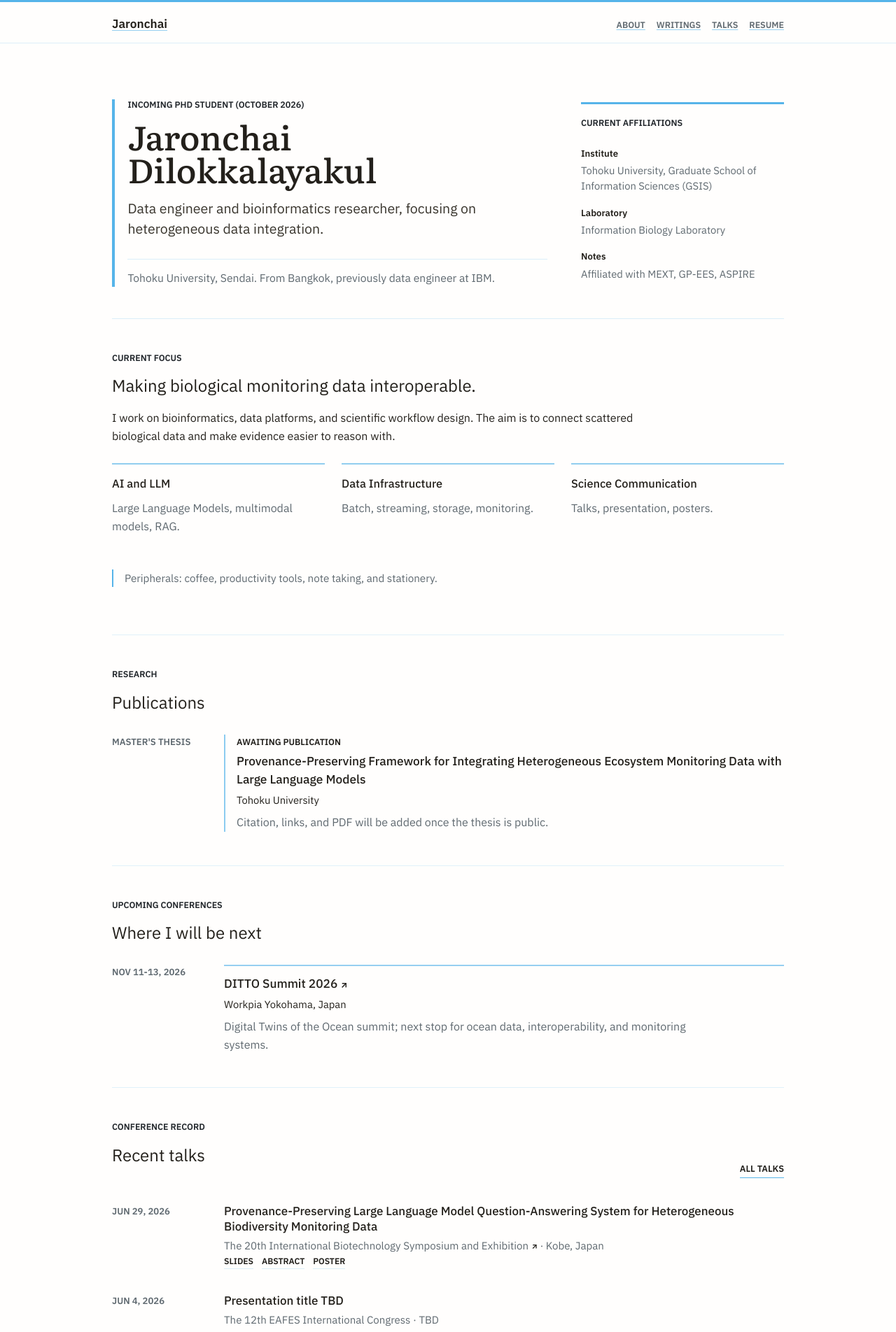
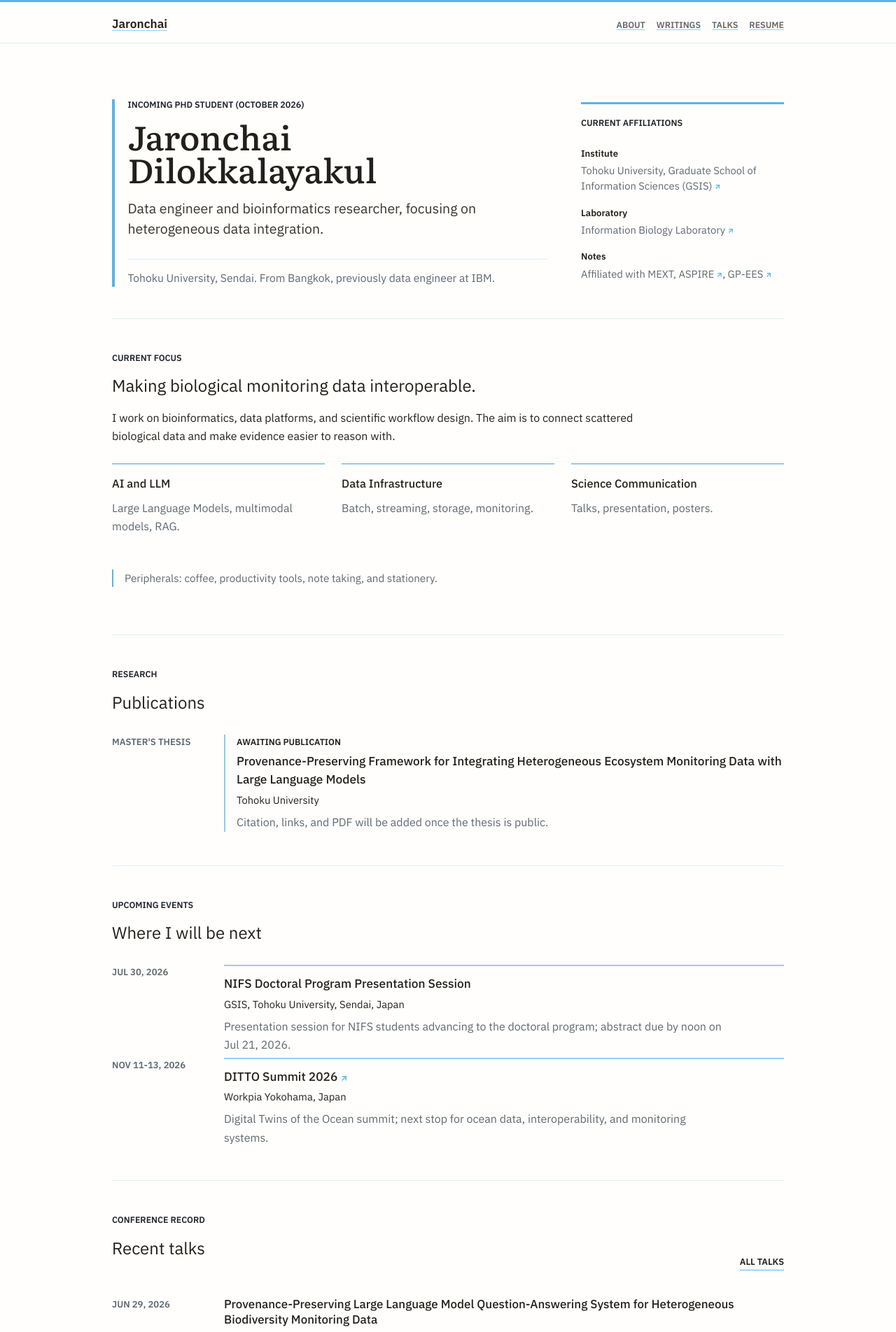
Before and after one commit to jarondlk/jaronchai-blog, a Jekyll site: the page built from index.markdown, in a window 1280 px wide. Shown: the top 1904 px of the page at 70% size. Built offline with Jekyll 4.4.1, drawn with Linux system fonts in a browser that asks for light colours; some of the changed text lies outside the part shown.

Commit message:
Aesthetics

```diff
--- a/_data/upcoming_conferences.yml
+++ b/_data/upcoming_conferences.yml
@@ -1,3 +1,9 @@
+- title: "NIFS Doctoral Program Presentation Session"
+  date_start: "2026-07-30"
+  date_label: "Jul 30, 2026"
+  location: "GSIS, Tohoku University, Sendai, Japan"
+  note: "Presentation session for NIFS students advancing to the doctoral program; abstract due by noon on Jul 21, 2026."
+
 - title: "DITTO Summit 2026"
   date_start: "2026-11-11"
   date_end: "2026-11-13"
--- a/_sass/minima/_layout.scss
+++ b/_sass/minima/_layout.scss
@@ -353,6 +353,7 @@ a:focus-visible,
 .page-link:focus-visible,
 .footer-underline:focus-visible,
 .section-link:focus-visible,
+.affiliation-link:focus-visible,
 .talk-meta-link:focus-visible,
 .talk-link:focus-visible {
   outline: 2px solid $accent-blue;
@@ -569,6 +570,22 @@ a:focus-visible,
   line-height: 1.45;
 }
 
+.affiliation-link {
+  color: $accent-blue;
+  display: inline-block;
+  font-size: .72em;
+  font-weight: 700;
+  line-height: 1;
+  margin-left: .22rem;
+  text-decoration: none;
+  transform: translateY(-.08em);
+}
+
+.affiliation-link:hover {
+  color: $text-color;
+  text-decoration: none;
+}
+
 .home-section {
   padding: 3rem 0;
 }
@@ -779,7 +796,7 @@ a.output-title:hover {
 }
 
 .upcoming-title span {
-  color: $brand-color;
+  color: $accent-blue;
   font-size: .72em;
   font-weight: 700;
 }
@@ -831,30 +848,6 @@ a.output-title:hover {
 .home-archive .editorial-title {
   font-size: 1rem;
   font-weight: 400;
-}
-
-.home-index {
-  border-bottom: 0;
-  padding: 1.75rem 0 1rem;
-}
-
-.index-links {
-  display: flex;
-  flex-wrap: wrap;
-  gap: .55rem 1.1rem;
-}
-
-.index-links a {
-  border-bottom: 1px solid transparent;
-  color: $text-color;
-  font-size: .92rem;
-  font-weight: 500;
-  padding-bottom: .1rem;
-  text-decoration: none;
-}
-
-.index-links a:hover {
-  border-bottom-color: $accent-blue;
 }
 
 .conference-record {
@@ -911,7 +904,7 @@ a.output-title:hover {
 }
 
 .talk-meta-link {
-  color: $brand-color;
+  color: $accent-blue;
   display: inline-block;
   font-size: .72em;
   font-weight: 700;
--- a/index.markdown
+++ b/index.markdown
@@ -28,15 +28,23 @@ layout: default
     <dl>
       <div>
         <dt>Institute</dt>
-        <dd>Tohoku University, Graduate School of Information Sciences (GSIS)</dd>
+        <dd>
+          Tohoku University, Graduate School of Information Sciences (GSIS)<a class="affiliation-link" href="https://www.is.tohoku.ac.jp/en/" aria-label="Tohoku University Graduate School of Information Sciences website"><span aria-hidden="true">↗</span></a>
+        </dd>
       </div>
       <div>
         <dt>Laboratory</dt>
-        <dd>Information Biology Laboratory</dd>
+        <dd>
+          Information Biology Laboratory<a class="affiliation-link" href="https://www.bio.is.tohoku.ac.jp/en/" aria-label="Information Biology Laboratory website"><span aria-hidden="true">↗</span></a>
+        </dd>
       </div>
       <div>
         <dt>Notes</dt>
-        <dd>Affiliated with MEXT, GP-EES, ASPIRE</dd>
+        <dd>
+          Affiliated with MEXT,
+          ASPIRE<a class="affiliation-link" href="https://www.jst.go.jp/aspire/en/about_en.html" aria-label="ASPIRE website"><span aria-hidden="true">↗</span></a>,
+          GP-EES<a class="affiliation-link" href="https://gp-ees.tohoku.ac.jp/en/" aria-label="GP-EES website"><span aria-hidden="true">↗</span></a>
+        </dd>
       </div>
     </dl>
   </aside>
@@ -100,7 +108,7 @@ layout: default
 {% if upcoming_conferences.size > 0 %}
 <section class="home-section home-upcoming" aria-labelledby="upcoming-conferences">
   <div class="section-heading">
-    <p class="section-kicker">Upcoming conferences</p>
+    <p class="section-kicker">Upcoming events</p>
     <h2 id="upcoming-conferences">Where I will be next</h2>
   </div>
 
@@ -109,9 +117,13 @@ layout: default
     <li class="upcoming-item">
       <time class="upcoming-date" datetime="{{ conference.date_start }}">{{ conference.date_label }}</time>
       <div class="upcoming-copy">
+        {% if conference.website %}
         <a class="upcoming-title" href="{{ conference.website }}">
           {{ conference.title }}<span aria-hidden="true">↗</span>
         </a>
+        {% else %}
+        <span class="upcoming-title">{{ conference.title }}</span>
+        {% endif %}
         <p class="upcoming-meta">{{ conference.location }}</p>
         {% if conference.note %}
         <p>{{ conference.note }}</p>
@@ -192,16 +204,3 @@ layout: default
   {% endfor %}
   </ol>
 </section>
-
-<section class="home-section home-index" aria-label="Personal index">
-  <nav class="index-links" aria-label="Personal index">
-    <a href="{{ '/about' | relative_url }}">About</a>
-    <a href="{{ '/now' | relative_url }}">Now</a>
-    <a href="{{ '/writings' | relative_url }}">Writings</a>
-    <a href="{{ '/talks' | relative_url }}">Talks</a>
-    <a href="{{ '/resume' | relative_url }}">Resume</a>
-    <a href="{{ '/sitemap' | relative_url }}">Metadata</a>
-    <a href="mailto:jaron.dilok@gmail.com">Email</a>
-    <a href="https://www.linkedin.com/in/jaronchai/">LinkedIn</a>
-  </nav>
-</section>
```
